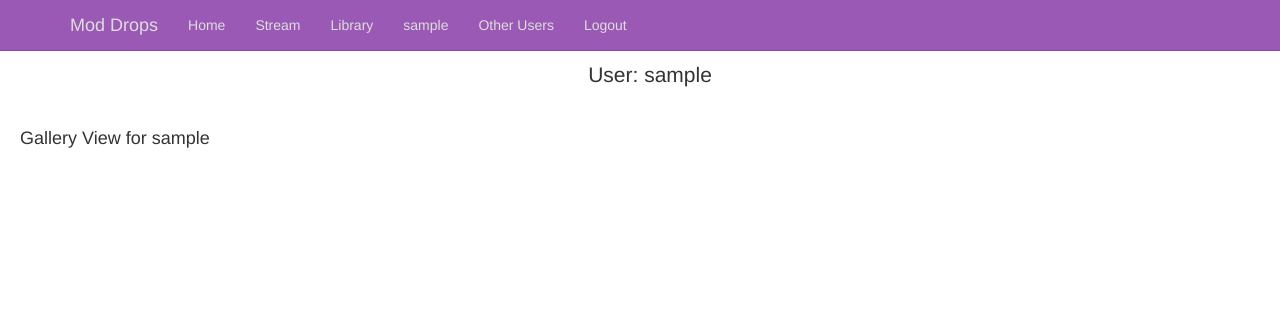
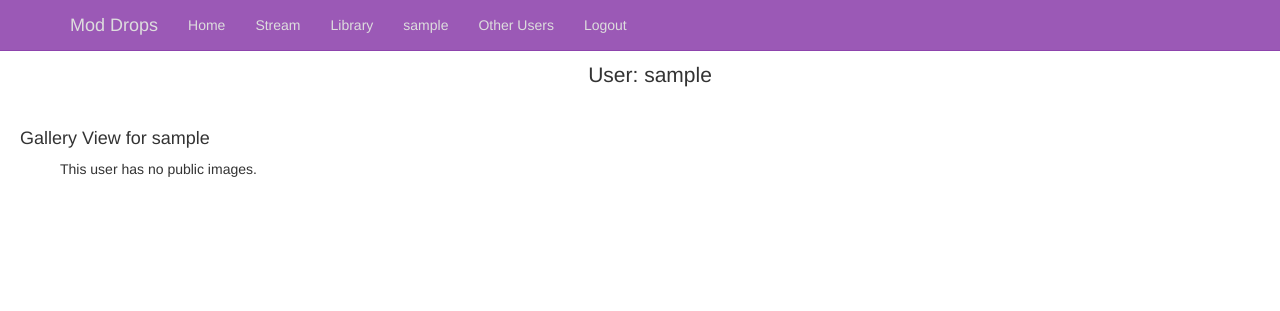
Before and after one commit to henry808/mod_drops, a Django app: page /image/gallery/1 in a window 1280 px wide. Shown: the top 311 px of the page. Run offline with Django 3.2, Linux system fonts and the light colour scheme; the visitor is signed in with stand-in values (Sample User, id 1); data comes from the database, SQL or seed files in the repository; data that the repository does not hold is empty; some libraries are stand-ins or nearby versions.

Commit message:
gallery tells you if there are no public images for that user

```diff
--- a/image/templates/gallery.html
+++ b/image/templates/gallery.html
@@ -6,6 +6,7 @@
         <div id="gallery">
             <h4>Gallery View for {{ other_user }}</h4>
             <ul>
+                {% if object_list %}
                 {% for image in object_list|viewable_other_user:other_user %}
                     <li>
                         <p>Date uploaded: {{ image.date_uploaded }}</p>
@@ -18,6 +19,9 @@
                         {% endthumbnail %}
                     </li>
                 {% endfor  %}
+                {% else %}
+                    <p>This user has no public images.</p>
+                {% endif %}
             </ul>
         </div>
     {% endif %}
```
